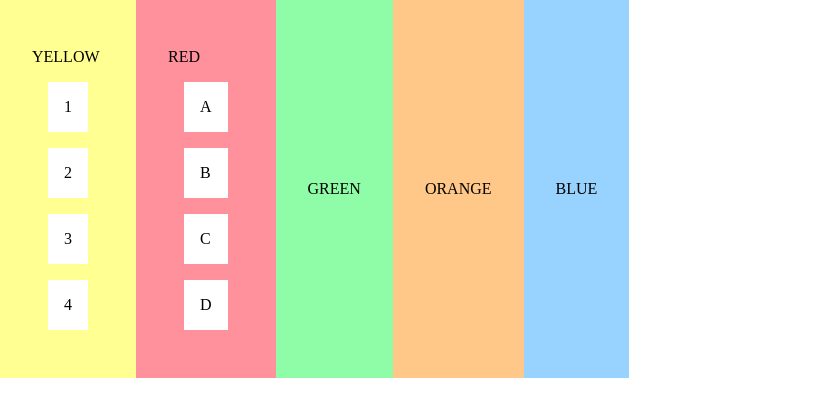
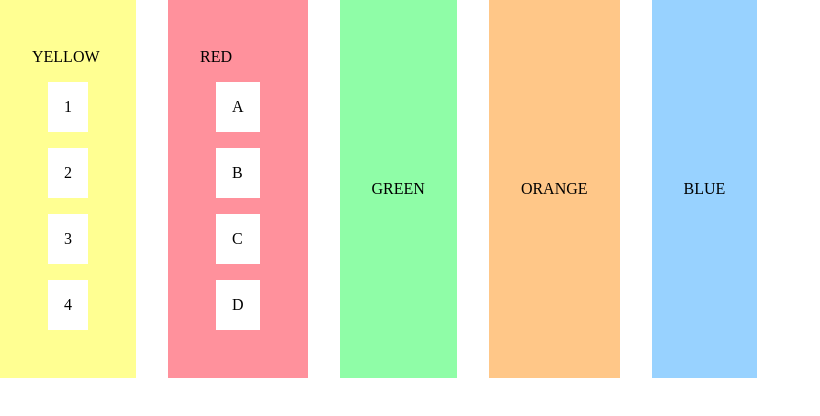
Before and after one commit to Ty7aN/ESERCIZI-CSS, a plain HTML site: page FlexBoxProperties/index.html in a window 1280 px wide. Shown: the whole page, without its empty margins (0-820 px from the left). Drawn offline with Linux system fonts and the light colour scheme.

Commit message:
Add files via upload

```diff
--- a/FlexBoxProperties/style.css
+++ b/FlexBoxProperties/style.css
@@ -3,6 +3,8 @@ body {
   margin: 0 auto;
   margin-left: 0px;
   display:flex;
+  flex-grow: 1;
+  gap: 2em;
 }
 
 section {
```
